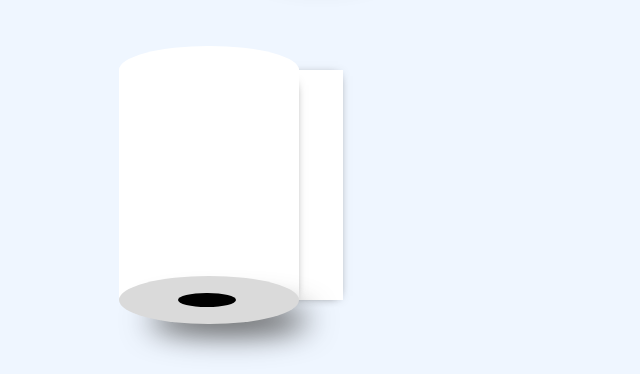
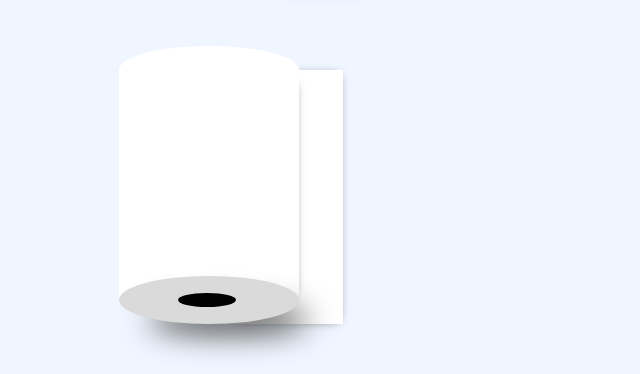
Before and after one commit to take899/mizunagashi-kun, a React (Create React App) app: page / in a window 1280 px wide. Shown: the part 322-696 px from the top of the page, without its empty margins (319-959 px from the left). Built offline with nearby package versions, Linux system fonts and the light colour scheme.

Commit message:
fixed benza height

```diff
--- a/src/App.css
+++ b/src/App.css
@@ -4,6 +4,7 @@
   height: calc(150%);
   width: 100%;
   min-width: 320px;
+  max-height: 500px;
   border-radius: 50% 50% 50% 50% / 25% 25% 75% 75%;
   box-shadow: 0px 0px 20px 2px #d5d5d5 inset, 0px 0px 30px -10px #4b4b4b;
 }
@@ -13,6 +14,7 @@
   height: calc(150%);
   width: 100%;
   min-width: 213px;
+  max-height: 350px;
   border-radius: 50% 50% 50% 50% / 25% 25% 75% 75%;
   box-shadow: 0px 0px 30px 20px #d5d5d5 inset;
 }
@@ -40,7 +42,7 @@
  position: absolute;
  width: 25%;
  height: 65%;
- max-height: 230px;
+ max-height: calc(230px + 5%);
  top: 15%;
  left: 30%;
  background-color: white;
```
